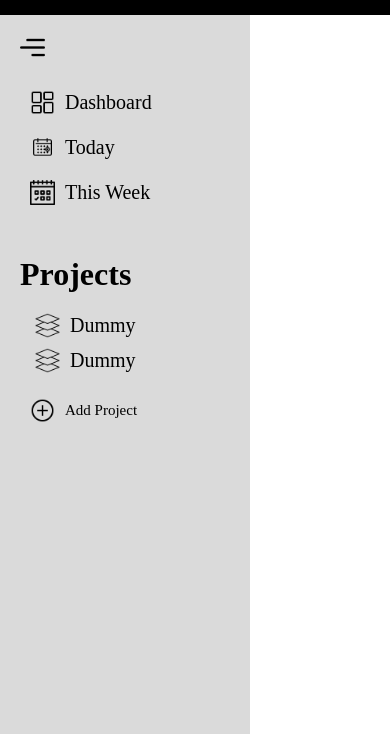
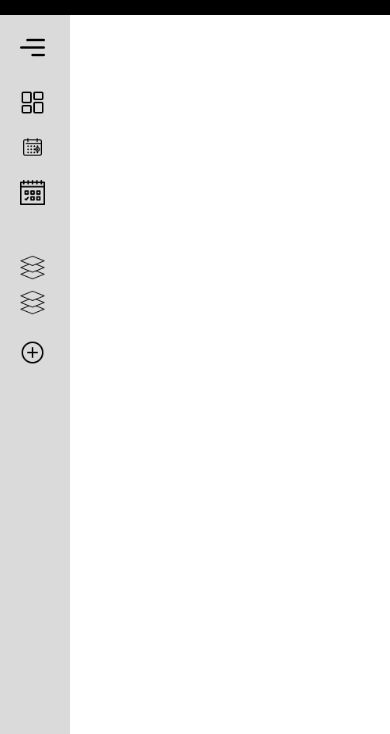
Before and after one commit to cgass0/todo-list, a website built with webpack: page dist/index.html in a window 390 px wide. Both pictures are taken after a click on the picture 32 px from the left and 157 px from the top of the page. Shown: the part 110-844 px from the top of the page. Built offline with nearby package versions, Linux system fonts and the light colour scheme.

Commit message:
added side menu collapse funtion on click and screen size

```diff
--- a/src/index.js
+++ b/src/index.js
@@ -1 +1,4 @@
-import initialRender from './modules/initialrender';
+import collapseMenu from './modules/collapse-menu';
+
+const collapseButton = document.getElementById('side-bar-toggle');
+collapseButton.addEventListener('click',collapseMenu);
--- /dev/null
+++ b/src/modules/collapse-menu.js
@@ -0,0 +1,33 @@
+// function to collapse/expand side bar menu on click
+export default function collapseMenu() {
+
+    if(document.getElementById('side-bar-toggle').classList.contains('collapse')) {
+
+        document.getElementById('side-bar-toggle').classList.remove('collapse');
+        document.getElementById('page-container').classList.remove('collapse');
+        document.getElementById('add-project').classList.remove('collapse');
+        document.getElementById('project-list').classList.remove('collapse');
+        document.getElementById('project-add-container').classList.remove('collapse');
+        document.getElementById('project-bar-container').classList.remove('collapse');
+
+        let classItems = document.querySelectorAll('.item-tag, .side-bar-item, .project-bar-item');
+        classItems.forEach(item => {
+            item.classList.remove('collapse');
+        });
+
+    } else {
+
+        document.getElementById('side-bar-toggle').classList.add('collapse');
+        document.getElementById('page-container').classList.add('collapse');
+        document.getElementById('add-project').classList.add('collapse');
+        document.getElementById('project-list').classList.add('collapse');
+        document.getElementById('project-add-container').classList.add('collapse');
+        document.getElementById('project-bar-container').classList.add('collapse');
+
+        let classItems = document.querySelectorAll('.item-tag, .side-bar-item, .project-bar-item');
+        classItems.forEach(item => {
+            item.classList.add('collapse');
+        });
+    };
+
+}
--- a/src/style/style.css
+++ b/src/style/style.css
@@ -100,3 +100,49 @@ body {
     width: 25px;
     cursor: pointer;
 }
+
+
+/* For mobile view or small screen side bar collapse */
+@media screen and (max-width: 600px) {
+    #page-container {
+        grid-template-columns: 70px 1fr;
+    }
+
+    .item-tag, #add-project{
+        font-size: 0px;
+    }
+
+    .side-bar-item, .project-bar-item, #project-list, #project-add-container {
+        padding-left: 0;
+    }
+
+    #project-bar-container>h1 {
+        font-size: 0px;
+    }
+
+    .side-bar-item:hover, .project-bar-item:hover {
+        background-color: rgba(187, 187, 187, 0);
+    }
+
+}
+
+/* On collapse click for side bar */
+#page-container.collapse{
+    grid-template-columns: 70px 1fr;
+}
+
+.item-tag.collapse, #add-project.collapse{
+    font-size: 0px;
+}
+
+.side-bar-item.collapse, .project-bar-item.collapse, #project-list.collapse, #project-add-container.collapse {
+    padding-left: 0;
+}
+
+#project-bar-container.collapse>h1 {
+    font-size: 0px;
+}
+
+.side-bar-item.collapse:hover, .project-bar-item.collapse:hover {
+    background-color: rgba(187, 187, 187, 0);
+}
```
Also changed, not shown: dist/main.js.
